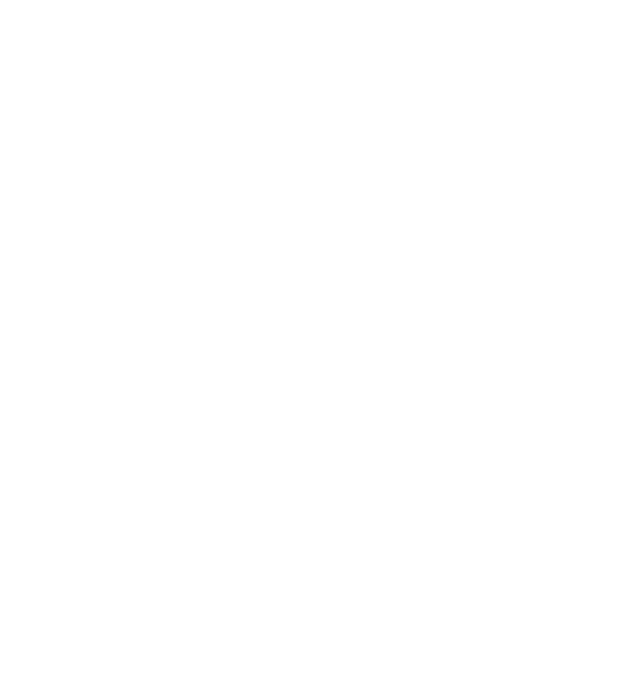
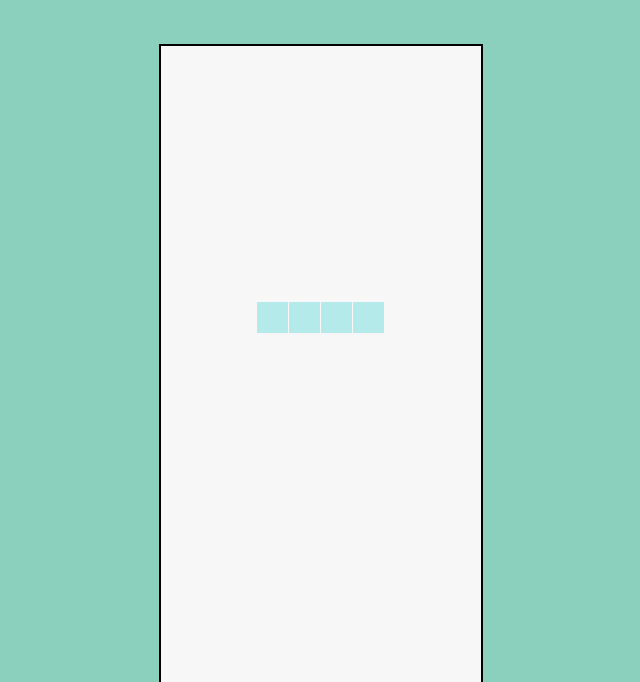
Before and after one commit to TearsOfAngel/tetris, a plain HTML site: page index.html in a window 1280 px wide. Shown: the top 682 px of the page, without its empty margins (319-959 px from the left). Drawn offline with Linux system fonts and the light colour scheme.

Commit message:
initial version is done

```diff
--- /dev/null
+++ b/css/styles.css
@@ -0,0 +1,23 @@
+body {
+    display: flex;
+    justify-content: center;
+    align-items: center;
+    height: 100vh;
+    margin: 0;
+    background-color: #8bd0bc;
+}
+
+.container {
+    display: flex;
+    flex-direction: column;
+    align-items: center;
+}
+
+canvas {
+    border: 2px solid #000;
+    background-color: #f8f7f7;
+}
+
+.scoreElement {
+    font-size: 30px;
+}
--- a/index.html
+++ b/index.html
@@ -3,9 +3,17 @@
 <head>
     <meta charset="UTF-8">
     <meta name="viewport" content="width=device-width, initial-scale=1.0">
-    <title>Document</title>
+    <title>Tetris</title>
+    <link rel="stylesheet" href="css/styles.css">
 </head>
 <body>
-
+    <div class="container">
+        <canvas id="game" width="320" height="640" class="board"></canvas>
+        <div class="info">
+            <div class="scoreElement">Score: <span id="score">0</span></div>
+            <div class="scoreElement">Lines: <span id="lines">0</span></div>
+        </div>
+    </div>
+    <script src="scripts/tetris.js"></script>
 </body>
 </html>
--- /dev/null
+++ b/scripts/tetris.js
@@ -0,0 +1,282 @@
+let score = 0;
+let lines = 0;
+
+const tetrominos = {
+  I: [
+    [0, 0, 0, 0],
+    [1, 1, 1, 1],
+    [0, 0, 0, 0],
+    [0, 0, 0, 0],
+  ],
+  J: [
+    [1, 0, 0],
+    [1, 1, 1],
+    [0, 0, 0],
+  ],
+  L: [
+    [0, 0, 1],
+    [1, 1, 1],
+    [0, 0, 0],
+  ],
+  O: [
+    [1, 1],
+    [1, 1],
+  ],
+  S: [
+    [0, 1, 1],
+    [1, 1, 0],
+    [0, 0, 0],
+  ],
+  Z: [
+    [1, 1, 0],
+    [0, 1, 1],
+    [0, 0, 0],
+  ],
+  T: [
+    [0, 1, 0],
+    [1, 1, 1],
+    [0, 0, 0],
+  ],
+};
+
+const colors = {
+  I: "#B5EAEA", // голубой
+  O: "#FFF4E3", // кремовый
+  T: "#FFE5D9", // светло-розовый
+  S: "#D0E1F9", // голубой
+  Z: "#F4DCC9", // персиковый
+  J: "#F8EDD3", // бежевый
+  L: "#D7ECD9", // светло-зеленый
+};
+
+function getRandomInt(min, max) {
+  min = Math.ceil(min);
+  max = Math.floor(max);
+
+  return Math.floor(Math.random() * (max - min + 1)) + min;
+}
+
+function generateSequence() {
+  const sequence = ["I", "J", "L", "O", "S", "T", "Z"];
+
+  while (sequence.length) {
+    const rand = getRandomInt(0, sequence.length - 1);
+    const name = sequence.splice(rand, 1)[0];
+    tetrominoSequence.push(name);
+  }
+}
+
+function getNextTetromino() {
+  if (tetrominoSequence.length === 0) {
+    generateSequence();
+  }
+
+  const name = tetrominoSequence.pop();
+  const matrix = tetrominos[name];
+
+  const col = playfield[0].length / 2 - Math.ceil(matrix[0].length / 2);
+  const row = name === "I" ? -1 : -2;
+
+  return {
+    name: name, // название фигуры (L, O и т. д.)
+    matrix: matrix, // текущая матрица поворота
+    row: row, // текущая строка (начинается за пределами экрана)
+    col: col, // текущий столбец
+  };
+}
+
+function rotate(matrix) {
+  const N = matrix.length - 1;
+  const result = matrix.map((row, i) => row.map((val, j) => matrix[N - j][i]));
+
+  return result;
+}
+
+function isValidMove(matrix, cellRow, cellCol) {
+  for (let row = 0; row < matrix.length; row++) {
+    for (let col = 0; col < matrix[row].length; col++) {
+      if (
+        matrix[row][col] &&
+        (cellCol + col < 0 ||
+          cellCol + col >= playfield[0].length ||
+          cellRow + row >= playfield.length ||
+          playfield[cellRow + row][cellCol + col])
+      ) {
+        return false;
+      }
+    }
+  }
+
+  return true;
+}
+
+function placeTetromino() {
+  for (let row = 0; row < tetromino.matrix.length; row++) {
+    for (let col = 0; col < tetromino.matrix[row].length; col++) {
+      if (tetromino.matrix[row][col]) {
+        if (tetromino.row + row < 0) {
+          return showGameOver();
+        }
+        playfield[tetromino.row + row][tetromino.col + col] = tetromino.name;
+      }
+    }
+  }
+
+  let linesCleared = 0;
+  for (let row = playfield.length - 1; row >= 0; row--) {
+    if (playfield[row].every((cell) => cell !== 0)) {
+      playfield.splice(row, 1);
+      playfield.unshift(Array(10).fill(0));
+      linesCleared++;
+    }
+  }
+
+  if (linesCleared > 0) {
+    score += linesCleared * 10; // Увеличиваем счет на 10 за каждую сгоревшую линию
+    lines += linesCleared;
+    updateScore(); // Обновляем отображение счета
+  }
+
+  tetromino = getNextTetromino();
+}
+
+function showGameOver() {
+  cancelAnimationFrame(rAF);
+  gameOver = true;
+  alert("Игра окончена");
+}
+
+const canvas = document.getElementById("game");
+const context = canvas.getContext("2d");
+const grid = 32;
+const tetrominoSequence = [];
+
+
+const playfield = [];
+
+for (let row = -2; row < 20; row++) {
+  playfield[row] = [];
+
+  for (let col = 0; col < 10; col++) {
+    playfield[row][col] = 0;
+  }
+}
+
+
+
+let count = 0;
+let tetromino = getNextTetromino();
+let rAF = null;
+let gameOver = false;
+
+// основной цикл игры
+function loop() {
+  rAF = requestAnimationFrame(loop);
+  context.clearRect(0, 0, canvas.width, canvas.height);
+
+  for (let row = 0; row < 20; row++) {
+    for (let col = 0; col < 10; col++) {
+      if (playfield[row][col]) {
+        const name = playfield[row][col];
+        context.fillStyle = colors[name];
+        context.fillRect(col * grid, row * grid, grid - 1, grid - 1);
+      }
+    }
+  }
+
+  let dropInterval = 35; // Изначальный интервал падения фигур
+
+  // Изменение скорости в зависимости от счета
+  switch (true) {
+    case score >= 100:
+      dropInterval = 20;
+      break;
+    case score >= 75:
+      dropInterval = 25;
+      break;
+    case score >= 50:
+      dropInterval = 30;
+      break;
+    case score >= 25:
+      dropInterval = 32;
+      break;
+    default:
+      dropInterval = 35;
+      break;
+  }
+
+  if (tetromino) {
+    // фигура падает каждые dropInterval кадров
+    if (++count > dropInterval) {
+      tetromino.row++;
+      count = 0;
+
+      // помещаем фигуру, если она сталкивается с чем-то
+      if (!isValidMove(tetromino.matrix, tetromino.row, tetromino.col)) {
+        tetromino.row--;
+        placeTetromino();
+      }
+    }
+
+    context.fillStyle = colors[tetromino.name];
+
+    for (let row = 0; row < tetromino.matrix.length; row++) {
+      for (let col = 0; col < tetromino.matrix[row].length; col++) {
+        if (tetromino.matrix[row][col]) {
+          context.fillRect(
+            (tetromino.col + col) * grid,
+            (tetromino.row + row) * grid,
+            grid - 1,
+            grid - 1
+          );
+        }
+      }
+    }
+  }
+}
+
+// слушаем события клавиатуры для перемещения активной фигуры
+document.addEventListener("keydown", function (e) {
+  if (gameOver) return;
+
+  // изменение положения лево/право
+  if (e.which === 37 || e.which === 39) {
+    const col = e.which === 37 ? tetromino.col - 1 : tetromino.col + 1;
+
+    if (isValidMove(tetromino.matrix, tetromino.row, col)) {
+      tetromino.col = col;
+    }
+  }
+
+  // обработчик клавиши вверх для изменения положения
+  if (e.which === 38) {
+    const matrix = rotate(tetromino.matrix);
+    if (isValidMove(matrix, tetromino.row, tetromino.col)) {
+      tetromino.matrix = matrix;
+    }
+  }
+
+  // обработчик клавиши вниз для дропа фигуры
+  if (e.which === 40) {
+    const row = tetromino.row + 1;
+
+    if (!isValidMove(tetromino.matrix, row, tetromino.col)) {
+      tetromino.row = row - 1;
+
+      placeTetromino();
+      return;
+    }
+
+    tetromino.row = row;
+  }
+});
+
+function updateScore() {
+  const scoreElement = document.getElementById("score");
+  const linesElement = document.getElementById("lines");
+  scoreElement.textContent = score;
+  linesElement.textContent = lines;
+}
+
+// запускаем игру
+rAF = requestAnimationFrame(loop);
```
